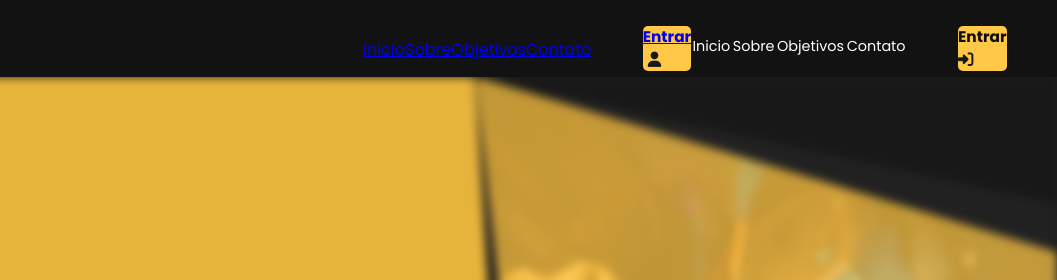
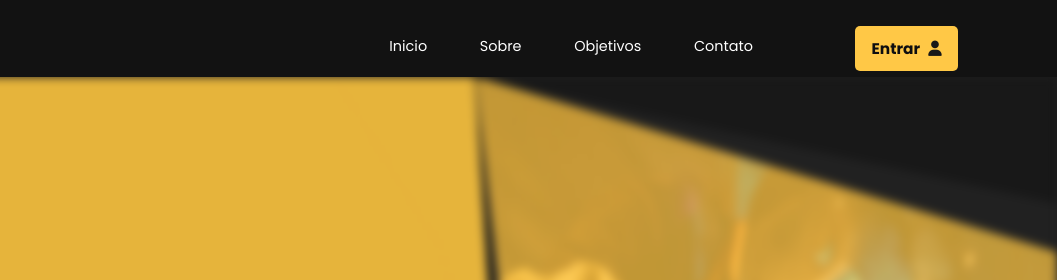
Before and after one commit to iguulima/FRS-Project, a plain HTML site: page index.html in a window 1280 px wide. Shown: the top 280 px of the page, 223-1280 px from the left. Drawn offline with Linux system fonts and the light colour scheme.

Commit message:
0.4.4 - Ajuste NavBar

```diff
--- a/index.html
+++ b/index.html
@@ -11,22 +11,13 @@
             <img src="/images/logo-semfundo.png" alt="Logo da FRS Montagens">
             <nav class="navbar">
                 <ul>
-                    <li class="link"><a href="index.html">Inicio</a></li>
-                    <li class="link"><a href="#">Sobre</a></li>
-                    <li class="link"><a href="#">Objetivos</a></li>
-                    <li class="link"><a href="#">Contato</a></li>
-                    <li class="login-button">
-                        <a href="login.html">
+                    <li class="nav-link"><a href="index.html">Inicio</a></li>
+                    <li class="nav-link"><a href="#">Sobre</a></li>
+                    <li class="nav-link"><a href="#">Objetivos</a></li>
+                    <li class="nav-link"><a href="#">Contato</a></li>
+                    <a  href="login.html" class="login-button">
+                        <li>
                             Entrar <i class="fa-solid fa-user" style="color: #181818; margin-left: 5px;"></i>
-                        </a>
-                    </li>
-                    <li class="nav-link"><a href="index.html">Inicio</a></li>
-                    <li class="nav-link"><a href="#sobre">Sobre</a></li>
-                    <li class="nav-link"><a href="#">Objetivos</a></li>
-                    <li class="nav-link"><a href="#contato">Contato</a></li>
-                    <a href="login.html" class="login-button">
-                        <li>
-                            Entrar <i class="fa-solid fa-right-to-bracket" style="color: #181818;"></i></i>
                         </li>
                     </a>
                 </ul>
```
